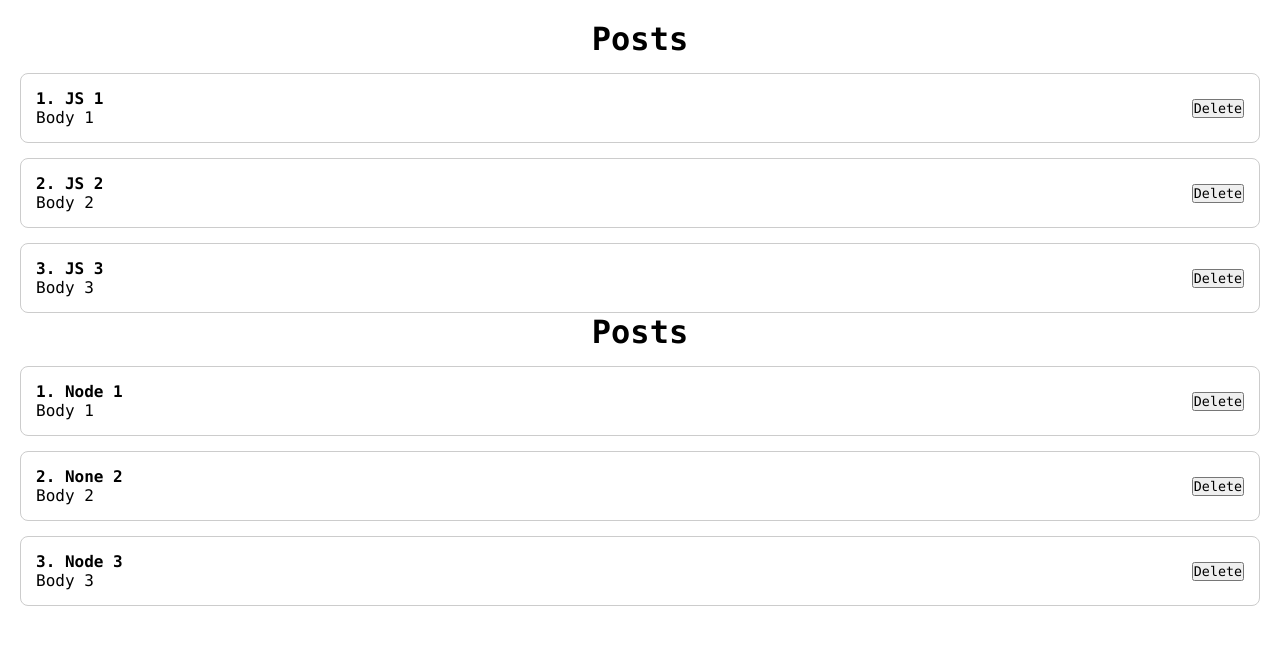
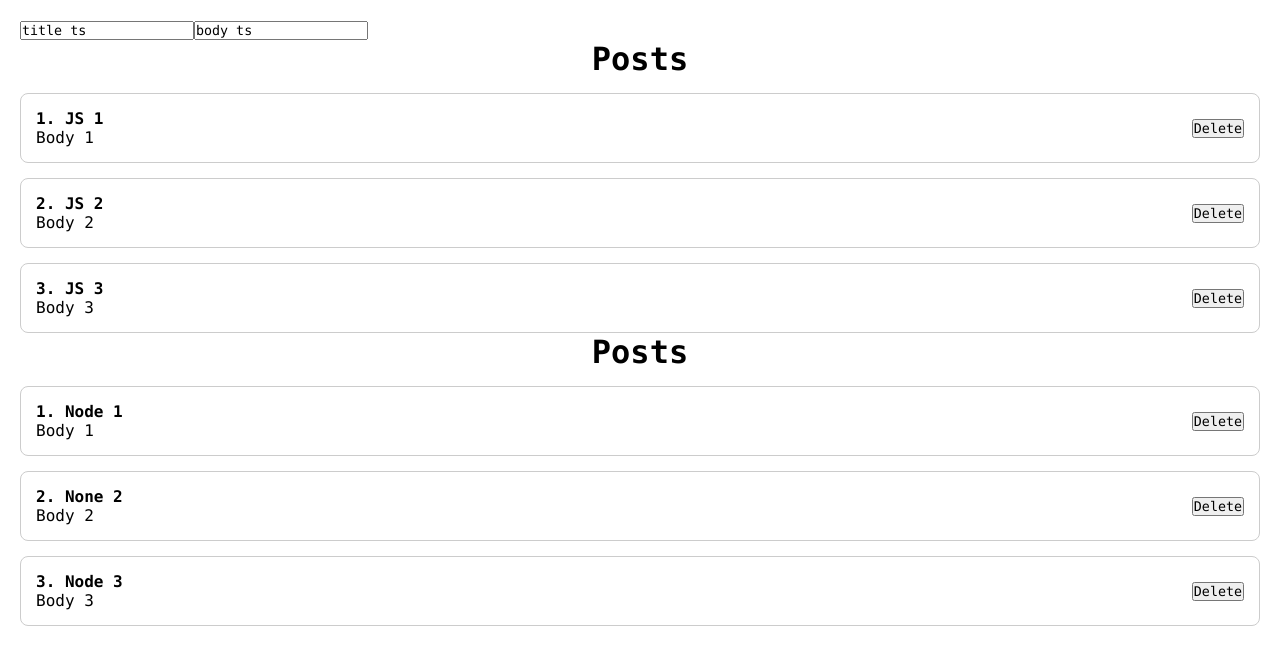
Before and after one commit to VitaliiSoloninko/angular-basic-posts, an Angular app: page / in a window 1280 px wide. Shown: the top 664 px of the page. Built offline with nearby package versions, Linux system fonts and the light colour scheme.

Commit message:
06. Input search

```diff
--- a/src/app/posts/posts.component.html
+++ b/src/app/posts/posts.component.html
@@ -1,2 +1,4 @@
+<input type="text" [value]="title" />
+<input type="text" [value]="body" />
 <app-post-list [posts]="posts"></app-post-list>
 <app-post-list [posts]="posts2"></app-post-list>
--- a/src/app/posts/posts.component.ts
+++ b/src/app/posts/posts.component.ts
@@ -22,4 +22,7 @@ export class PostsComponent {
     { id: 2, title: 'None 2', body: 'Body 2' },
     { id: 3, title: 'Node 3', body: 'Body 3' },
   ];
+
+  title: string = 'title ts';
+  body: string = 'body ts';
 }
```
